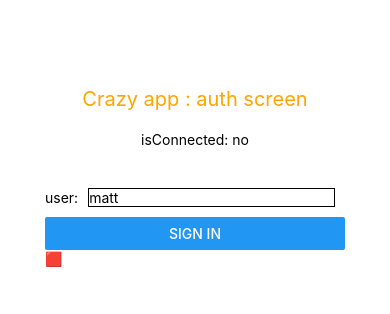
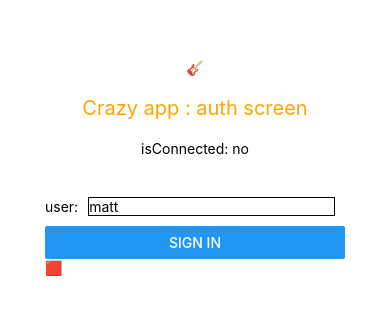
Before and after one commit to gurvanhenry/RNCleanArchiProto, a React Native app: screen / in a window 390 px wide. Shown: the part 240-554 px from the top of the page. Built offline with nearby package versions, Linux system fonts and the light colour scheme.

Commit message:
Add emoji data

```diff
--- /dev/null
+++ b/src/data/emoji/emojiGenerator.ts
@@ -0,0 +1,10 @@
+export function getEmoji() {
+  const EMOJIS = ['🎸', '😛', '🥳', '🏄‍♂️'];
+  const random = getRandomInt(EMOJIS.length);
+  const emoji = EMOJIS[random];
+  return emoji;
+}
+
+function getRandomInt(max: number) {
+  return Math.floor(Math.random() * max);
+}
--- /dev/null
+++ b/src/domain/emoji/emojiSlice.ts
@@ -0,0 +1,31 @@
+import {createSlice} from '@reduxjs/toolkit';
+
+import {getEmoji} from '~/data/emoji/emojiGenerator';
+import {RootState} from '~/domain/store';
+
+export interface EmojiState {
+  emoji: string;
+}
+
+const initialState: EmojiState = {
+  emoji: '?',
+};
+
+export const emojiSlice = createSlice({
+  name: 'emoji',
+  initialState,
+  reducers: {
+    setRamdomEmoji: state => {
+      // bon ou mauvais de mettre de la logique ici ?
+      // si c'est simple ok our se forcer de faire des action séparé ?
+      const newEmoji = getEmoji();
+      state.emoji = newEmoji;
+    },
+  },
+});
+
+export const {setRamdomEmoji} = emojiSlice.actions;
+
+export const selectEmoji = (state: RootState) => state.emoji.emoji;
+
+export default emojiSlice.reducer;
--- a/src/domain/store.ts
+++ b/src/domain/store.ts
@@ -2,10 +2,12 @@ import {configureStore} from '@reduxjs/toolkit';
 import {TypedUseSelectorHook, useDispatch, useSelector} from 'react-redux';
 
 import authenticationReducer from './authentication/authenticationSlice';
+import emojiReducer from './emoji/emojiSlice';
 
 export const store = configureStore({
   reducer: {
     authentication: authenticationReducer,
+    emoji: emojiReducer,
   },
 });
 
--- a/src/ui/authentication/AuthenticationScreen.tsx
+++ b/src/ui/authentication/AuthenticationScreen.tsx
@@ -3,20 +3,28 @@
 // il reçoit les données mais ne fait pas de traitement
 // par exemple le fullname est capitalisé avant
 
-import React from 'react';
+import React, {useEffect} from 'react';
 
 import {StyleSheet, Text, View} from 'react-native';
 
-import {useSelector} from 'react-redux';
-
 import {selectIsConnected} from '~/domain/authentication/authenticationSlice';
+import {selectEmoji, setRamdomEmoji} from '~/domain/emoji/emojiSlice';
+import {useReduxDispatch, useReduxSelector} from '~/domain/store';
 
 import {SignInForm} from './SignInForm';
 
 export function AuthenticationScreen() {
-  const isConnected = useSelector(selectIsConnected);
+  const isConnected = useReduxSelector(selectIsConnected);
+  const emoji = useReduxSelector(selectEmoji);
+  const dispatch = useReduxDispatch();
+
+  useEffect(() => {
+    dispatch(setRamdomEmoji());
+  }, [dispatch]);
+
   return (
     <View style={styles.container}>
+      <Text>{emoji}</Text>
       <Text style={styles.title}>Crazy app : auth screen</Text>
       <Text style={styles.isConnected}>
         isConnected: {isConnected ? 'yes' : 'no'}
```
Also changed, not shown: 1 other file (tests, documents, lock files or other folders).
